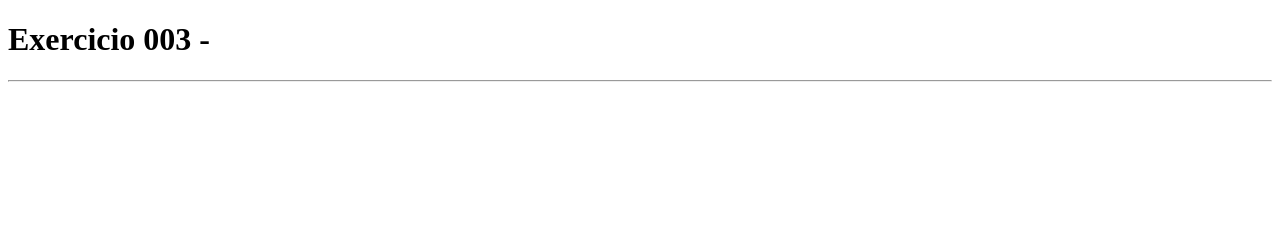
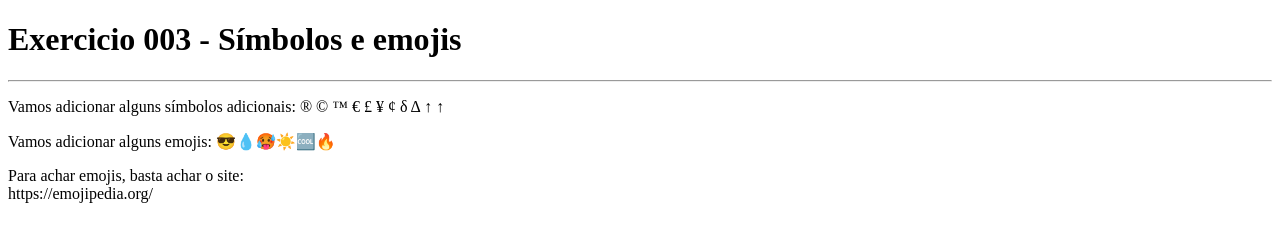
Before and after one commit to kjunda01/HTML5-E-CSS3, a plain HTML site: page Curso em Video/html-css/exercicios/ex003/index.html in a window 1280 px wide. Drawn offline with Linux system fonts and the light colour scheme.

Commit message:
14 - Símbolos e Emoji no seu site - @Curso em Vídeo HTML5 e CSS3

```diff
--- a/Curso em Video/html-css/exercicios/ex003/index.html
+++ b/Curso em Video/html-css/exercicios/ex003/index.html
@@ -6,7 +6,29 @@
     <title>Exercicio 003 - Curso em Video</title>
 </head>
 <body>
-    <h1>Exercicio 003 - </h1>
+    <h1>Exercicio 003 - Símbolos e emojis</h1>
     <hr>
+    <!--Comentando em HTML é assim-->
+    <p>Vamos adicionar alguns símbolos adicionais:
+        &reg;
+        &copy;
+        &trade;
+        &euro;
+        &pound;
+        &yen;
+        &cent;
+        &delta;
+        &Delta;
+        &uparrow;
+        &uarr;
+    </p>
+    <p>Vamos adicionar alguns emojis:
+        😎💧🥵☀️🆒🔥
+    </p>
+    <p>
+        Para achar emojis, basta achar o site:
+        <br>
+        https://emojipedia.org/
+    </p>
 </body>
 </html>
```
